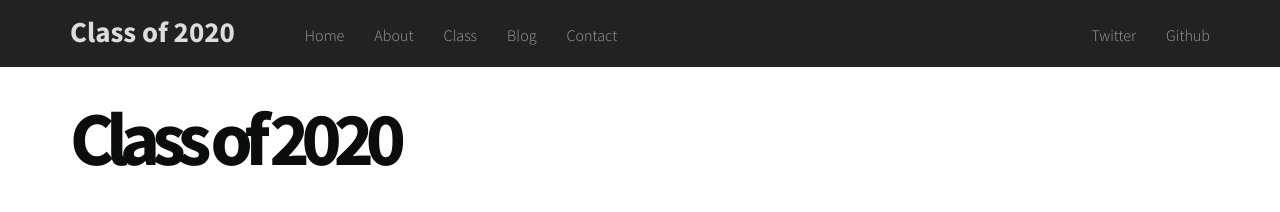
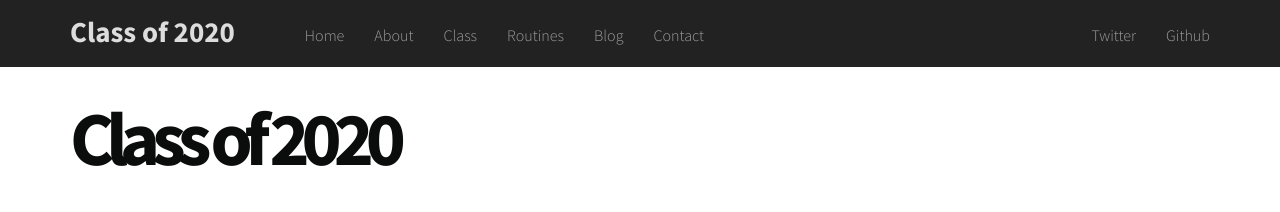
Before and after one commit to Classof2020/classof2020.github.io, a Jekyll site: the page built from index.md, in a window 1280 px wide. Shown: the top 212 px of the page. Built offline with Jekyll 4.4.1, drawn with Linux system fonts in a browser that asks for light colours; nearby versions of some CDN libraries.

Commit message:
Add link to Classroom Routines

```diff
--- a/_includes/header.html
+++ b/_includes/header.html
@@ -9,6 +9,8 @@
         <li><a href="#">About</a>
         </li>
         <li><a href="{{ '/class/' | prepend: site.baseurl }}">Class</a>
+        </li>
+        <li><a href="{{ '/routines/' | prepend: site.baseurl }}">Routines</a>
         </li>
         <li><a href="#">Blog</a>
         </li>
```
